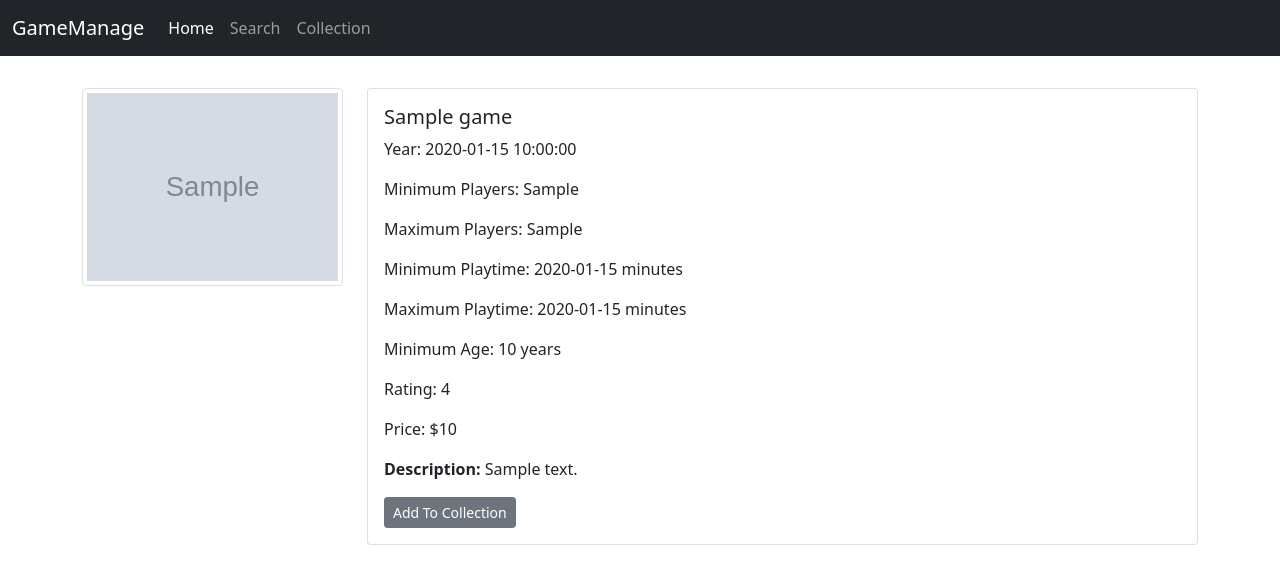
After one commit to nabilshadman/flask-gamemanage-app-prototype, a Flask app: page /single_game/1 in a window 1280 px wide. The commit adds this page. Shown: the top 584 px of the page. Run offline with Flask 2, Linux system fonts and the light colour scheme; grey boxes marked "Sample" are stand-in pictures; a database or web service that is not in the repository returns one stand-in record (values such as "Sample title"); data that the repository does not hold is empty.

Commit message:
Updated variable names for clarity

```diff
--- a/app.py
+++ b/app.py
@@ -9,22 +9,22 @@ app.secret_key = "gamesearchengine1234"
 @app.route("/")
 def main():
     raw_data = requests.get("https://api.boardgameatlas.com/api/search?name=Catan&client_id=JLBr5npPhV")
-    movies = raw_data.json()
-    return render_template("home.html", movies=movies)
+    games = raw_data.json()
+    return render_template("home.html", games=games)
 
 
 @app.route("/<name>")
-def movies_by_name(name):
+def games_by_name(name):
     raw_data = requests.get("https://api.boardgameatlas.com/api/search?name="+name+"&client_id=JLBr5npPhV")
-    movies = raw_data.json()
-    return render_template("home.html", movies=movies)
+    games = raw_data.json()
+    return render_template("home.html", games=games)
 
 
-@app.route("/single_movie/<id>")
-def single_movie(id):
+@app.route("/single_game/<id>")
+def single_game(id):
     raw_data = requests.get("https://api.boardgameatlas.com/api/search?ids="+id+"&client_id=JLBr5npPhV")
-    movie = raw_data.json()
-    return render_template("single_movie.html", movie=movie)
+    game = raw_data.json()
+    return render_template("single_game.html", game=game)
 
 
 @app.route("/search")
@@ -45,8 +45,8 @@ def search_by_title():
         raw_data = requests.get(
             "https://api.boardgameatlas.com/api/search?name="+title
             +"&client_id=JLBr5npPhV")
-    movies = raw_data.json()
-    return render_template("search.html", movies=movies)
+    games = raw_data.json()
+    return render_template("search.html", games=games)
 
 
 @app.route("/collection_list")
--- a/templates/collection.html
+++ b/templates/collection.html
@@ -1,7 +1,7 @@
 {% extends "index.html" %}
 
 
-{% block movies %}
+{% block games %}
 
 
   <div class="card mb-3">
@@ -28,7 +28,7 @@
     {% for id in collection_list %}
       <li class="list-group-item">
           <p class="card-text">{{collection_list[id]}}</p>
-          <a href="{{url_for('single_movie',id=id)}}" class="btn btn-dark btn-sm">Learn More</a>
+          <a href="{{url_for('single_game',id=id)}}" class="btn btn-dark btn-sm">Learn More</a>
           <a href="{{url_for('remove_from_collection',id=id)}}" class="btn btn-danger btn-sm">Remove</a>
       </li>
     {% endfor %}
--- a/templates/index.html
+++ b/templates/index.html
@@ -57,7 +57,7 @@
   <div class="container">
     <div class="row mt-3">
 
-  {% block movies %}
+  {% block games %}
 
 
   {% endblock %}
--- /dev/null
+++ b/templates/single_game.html
@@ -0,0 +1,31 @@
+{% extends "index.html" %}
+
+
+{% block games %}
+
+<div class="col-sm-3 mb-3">
+    <img src="{{game.games[0].image_url}}" class="img-thumbnail" alt="...">
+</div>
+
+<div class="col-lg mb-3">
+<div class="card">
+    <div class="card-body">
+      <h5 class="card-title">{{game.games[0].name}}</h5>
+      <p class="card-text">Year: {{game.games[0].year_published}}</p>
+      <p class="card-text">Minimum Players: {{game.games[0].min_players}}</p>
+      <p class="card-text">Maximum Players: {{game.games[0].max_players}}</p>
+      <p class="card-text">Minimum Playtime: {{game.games[0].min_playtime}} minutes</p>
+      <p class="card-text">Maximum Playtime: {{game.games[0].max_playtime}} minutes</p>
+      <p class="card-text">Minimum Age: {{game.games[0].min_age}} years</p>
+      <p class="card-text">Rating: {{game.games[0].average_user_rating}}</p>
+      <p class="card-text">Price: ${{game.games[0].price}}</p>
+      <p class="card-text"><b>Description:</b> {{game.games[0].description_preview}}</p>
+
+    <a class="btn btn-secondary btn-sm" href="{{url_for('add_to_collection', id=game.games[0].id)}}">Add To Collection</a>
+
+    </div>
+  </div>
+  </div>
+
+
+{% endblock %}
```
Also changed, not shown: templates/home.html (+7 -7 lines), templates/search.html (+7 -7 lines), templates/single_movie.html (deleted, +0 -31 lines).
